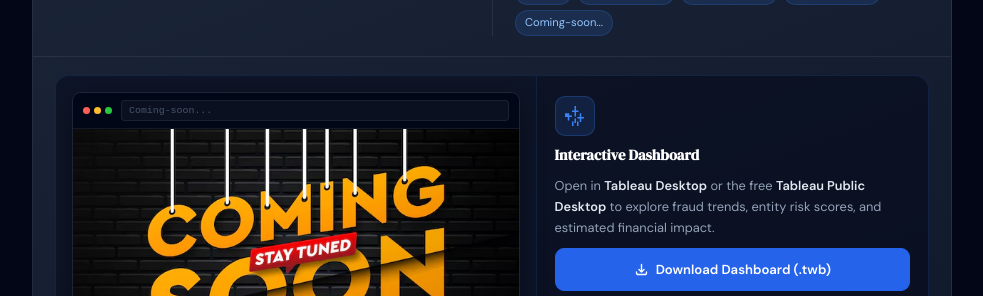
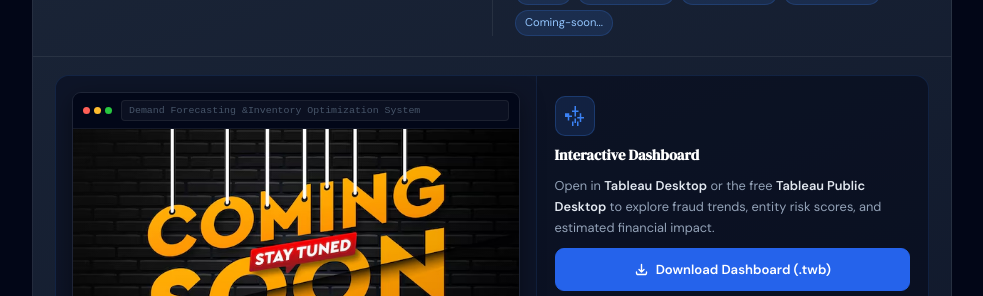
Before and after one commit to timmaina-devhub/timmaina-devhub.github.io, a Jekyll site: the page built from projects.html, in a window 1280 px wide and 1400 px high, scrolled down 5496 px. Shown: the part 155-451 px from the top of the window, without its empty margins (148-1131 px from the left). Built offline with Jekyll 4.4.1, drawn with Linux system fonts in a browser that asks for light colours; some of the changed text lies outside the part shown.

Commit message:
Update projects.html

```diff
--- a/projects.html
+++ b/projects.html
@@ -505,7 +505,7 @@ title: Projects
               <div class="dash-panel__url">Multi-Channel Marketing Attribution & ROI Optimization</div>
             </div>
             <div class="dash-panel__preview">
-              <img src="{{ '/images/coming_soon_banner.png' | relative_url }}" alt="ManufacturingDowntime">
+              <img src="{{ '/images/coming_soon_banner.png' | relative_url }}" alt="Multi-Channel-Marketing-Attribution-ROI-Optimization">
               <div class="dash-panel__shine"></div>
             </div>
           </div>
@@ -632,10 +632,10 @@ title: Projects
               <span class="dc-dot dc-dot--r"></span>
               <span class="dc-dot dc-dot--y"></span>
               <span class="dc-dot dc-dot--g"></span>
-              <div class="dash-panel__url">Coming-soon...</div>
+              <div class="dash-panel__url">Demand Forecasting &amp;Inventory Optimization System</div>
             </div>
             <div class="dash-panel__preview">
-              <img src="{{ '/images/coming_soon_banner.png' | relative_url }}" alt="ManufacturingDowntime">
+              <img src="{{ '/images/coming_soon_banner.png' | relative_url }}" alt="Demand-Forecasting-Inventory-Optimization-System">
               <div class="dash-panel__shine"></div>
             </div>
           </div>
@@ -681,7 +681,7 @@ title: Projects
         <svg width="15" height="15" fill="currentColor" viewBox="0 0 24 24"><path d="M12 2C6.477 2 2 6.484 2 12.017c0 4.425 2.865 8.18 6.839 9.504.5.092.682-.217.682-.483 0-.237-.008-.868-.013-1.703-2.782.605-3.369-1.343-3.369-1.343-.454-1.158-1.11-1.466-1.11-1.466-.908-.62.069-.608.069-.608 1.003.07 1.531 1.032 1.531 1.032.892 1.53 2.341 1.088 2.91.832.092-.647.35-1.088.636-1.338-2.22-.253-4.555-1.113-4.555-4.951 0-1.093.39-1.988 1.029-2.688-.103-.253-.446-1.272.098-2.65 0 0 .84-.27 2.75 1.026A9.564 9.564 0 0112 6.844c.85.004 1.705.115 2.504.337 1.909-1.296 2.747-1.027 2.747-1.027.546 1.379.202 2.398.1 2.651.64.7 1.028 1.595 1.028 2.688 0 3.848-2.339 4.695-4.566 4.943.359.309.678.92.678 1.855 0 1.338-.012 2.419-.012 2.747 0 .268.18.58.688.482A10.019 10.019 0 0022 12.017C22 6.484 17.522 2 12 2z"/></svg>
         View on GitHub
       </a>
-      <<a href="#Customer-Credit-Risk-Assessment" class="btn-next">Next Project →</a>
+      <a href="#Customer-Credit-Risk-Assessment" class="btn-next"> Next Project →</a>
     </div>
   </article>
 
@@ -761,10 +761,10 @@ title: Projects
               <span class="dc-dot dc-dot--r"></span>
               <span class="dc-dot dc-dot--y"></span>
               <span class="dc-dot dc-dot--g"></span>
-              <div class="dash-panel__url">Coming-soon...</div>
+              <div class="dash-panel__url">Customer Credit Risk Assessment</div>
             </div>
             <div class="dash-panel__preview">
-              <img src="{{ '/images/coming_soon_banner.png' | relative_url }}" alt="ManufacturingDowntime">
+              <img src="{{ '/images/coming_soon_banner.png' | relative_url }}" alt="Customer-Credit-Risk-Assessment">
               <div class="dash-panel__shine"></div>
             </div>
           </div>
@@ -889,10 +889,10 @@ title: Projects
               <span class="dc-dot dc-dot--r"></span>
               <span class="dc-dot dc-dot--y"></span>
               <span class="dc-dot dc-dot--g"></span>
-              <div class="dash-panel__url">Coming-soon...</div>
+              <div class="dash-panel__url">Delivery Downtime &amp;Route Optimization</div>
             </div>
             <div class="dash-panel__preview">
-              <img src="{{ '/images/coming_soon_banner.png' | relative_url }}" alt="ManufacturingDowntime">
+              <img src="{{ '/images/coming_soon_banner.png' | relative_url }}" alt="Delivery-Downtime-Route-Optimization">
               <div class="dash-panel__shine"></div>
             </div>
           </div>
```
